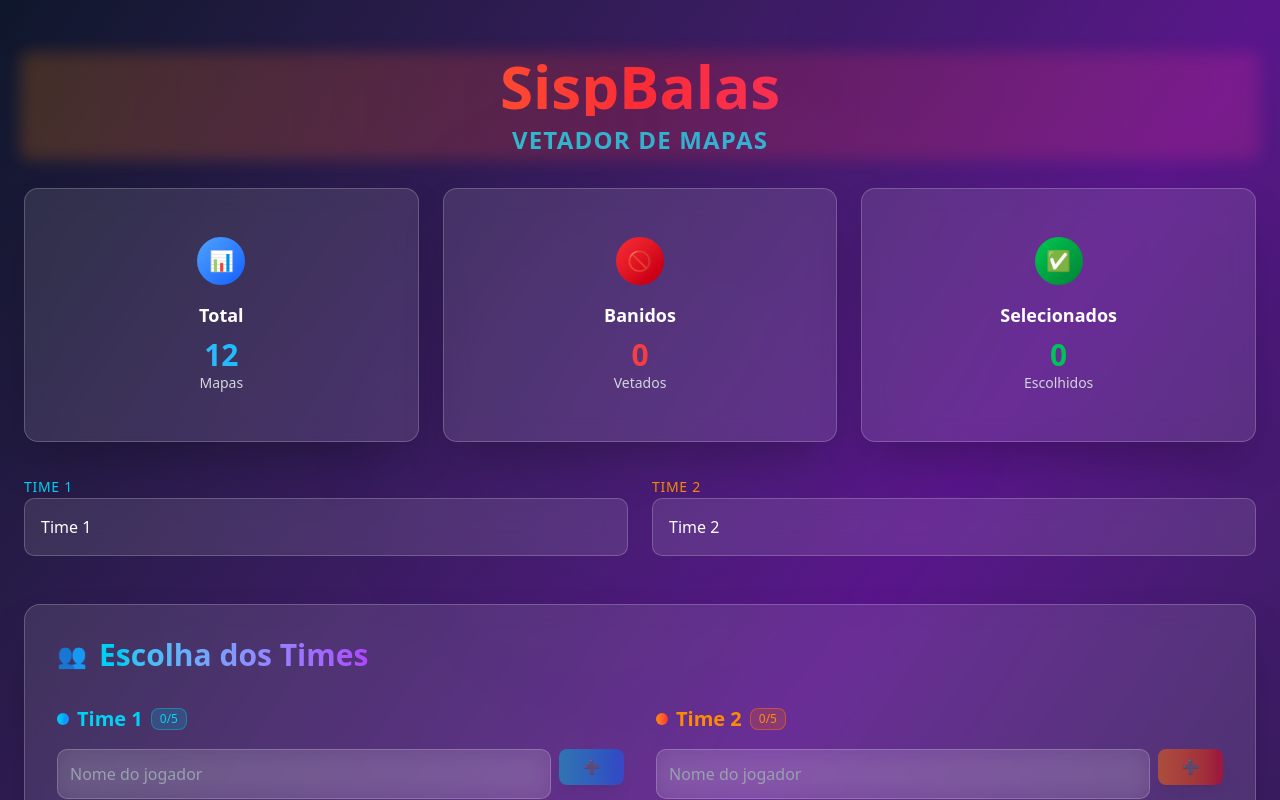
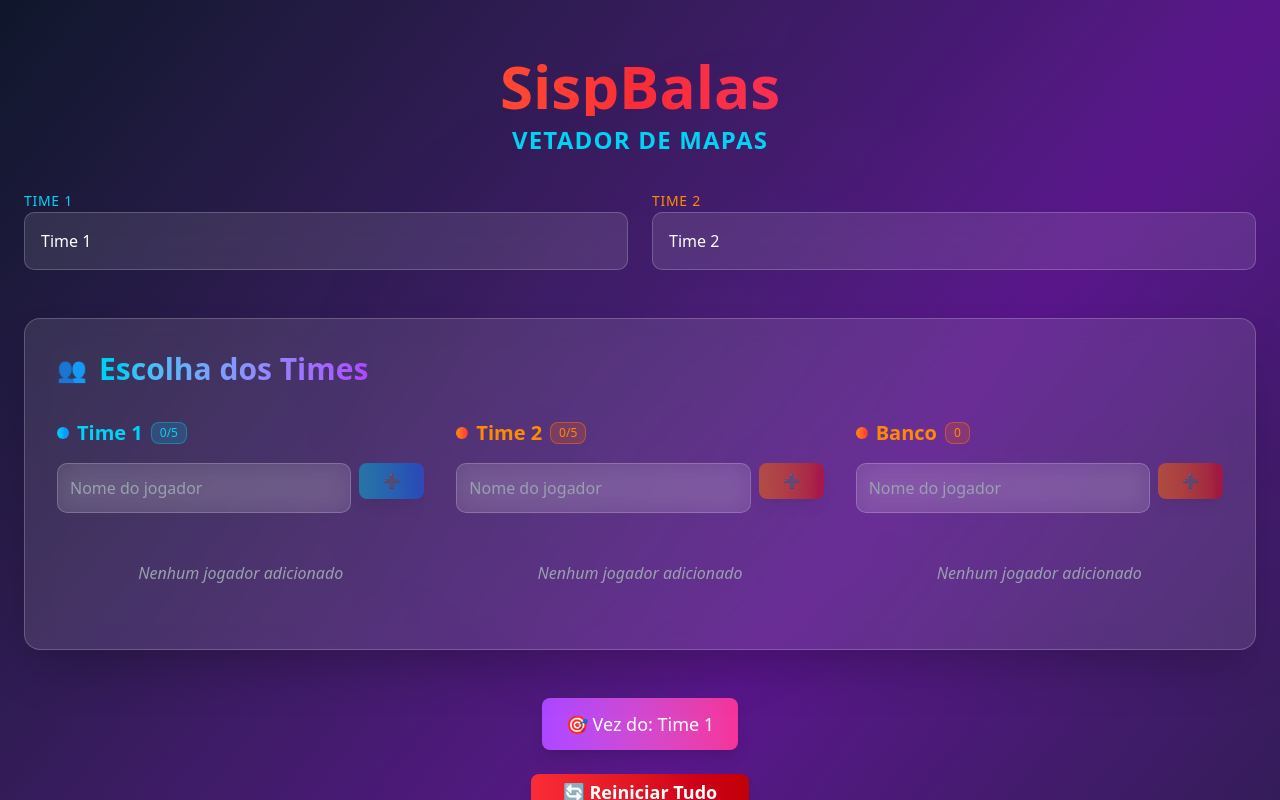
Before and after one commit to adao-locks/cs2-map-selector, a Next.js app: page / in a window 1280 px wide. Shown: the top 800 px of the page. Built offline with nearby package versions, Linux system fonts and the light colour scheme.

Commit message:
Add team 3 management features to CS2MapSelector and update package dependencies

```diff
--- a/app/awards/page.tsx
+++ b/app/awards/page.tsx
@@ -1,6 +1,6 @@
+/* eslint-disable @next/next/no-img-element */
 "use client"
 
-import { Button } from "@/components/ui/button"
 import Link from "next/link"
 
 export default function CS2PlayerAwards() {
--- a/app/page.tsx
+++ b/app/page.tsx
@@ -11,13 +11,16 @@ import Link from "next/link"
 export default function CS2MapSelector() {
   const [team1, setTeam1] = useState("Time 1")
   const [team2, setTeam2] = useState("Time 2")
+  const [team3, setBanco] = useState("Banco")
   const [currentTeam, setCurrentTeam] = useState(1)
   const [actionHistory, setActionHistory] = useState<Array<{ team: number; action: string; map: string }>>([])
 
   const [team1Players, setTeam1Players] = useState<string[]>([])
   const [team2Players, setTeam2Players] = useState<string[]>([])
+  const [team3Players, setTeam3Players] = useState<string[]>([])
   const [newPlayerTeam1, setNewPlayerTeam1] = useState("")
   const [newPlayerTeam2, setNewPlayerTeam2] = useState("")
+  const [newPlayerTeam3, setNewPlayerTeam3] = useState("")
   const [copySuccess, setCopySuccess] = useState(false)
 
   const [maps, setMaps] = useState([
@@ -55,10 +58,13 @@ export default function CS2MapSelector() {
     setCurrentTeam(1)
     setTeam1("Time 1")
     setTeam2("Time 2")
+    setBanco("Banco")
     setTeam1Players([])
     setTeam2Players([])
+    setTeam3Players([])
     setNewPlayerTeam1("")
     setNewPlayerTeam2("")
+    setNewPlayerTeam3("")
   }
 
   const bannedMaps = maps.filter((map) => map.isBanned)
@@ -123,12 +129,23 @@ export default function CS2MapSelector() {
     }
   }
 
+  const addPlayerTeam3 = () => {
+    if (newPlayerTeam3.trim() && team3Players.length < 5) {
+      setTeam3Players([...team3Players, newPlayerTeam3.trim()])
+      setNewPlayerTeam2("")
+    }
+  }
+
   const removePlayerTeam1 = (index: number) => {
     setTeam1Players(team1Players.filter((_, i) => i !== index))
   }
 
   const removePlayerTeam2 = (index: number) => {
     setTeam2Players(team2Players.filter((_, i) => i !== index))
+  }
+
+  const removePlayerTeam3 = (index: number) => {
+    setTeam3Players(team3Players.filter((_, i) => i !== index))
   }
 
   const copyTeamsFormatted = async () => {
@@ -157,49 +174,7 @@ export default function CS2MapSelector() {
               SispBalas
             </h1>
             <p className="text-xl md:text-2xl font-semibold text-cyan-400 tracking-wider">VETADOR DE MAPAS</p>
-            <div className="absolute -inset-1 bg-gradient-to-r from-orange-400 via-red-500 to-pink-500 rounded-lg blur opacity-20"></div>
           </div>
-        </div>
-
-        <div className="grid grid-cols-1 md:grid-cols-3 gap-6 mb-8">
-          <Card className="bg-white/10 backdrop-blur-md border border-white/20 shadow-2xl hover:shadow-orange-500/20 transition-all duration-300">
-            <CardContent className="p-6 text-center">
-              <div className="w-12 h-12 mx-auto mb-4 bg-gradient-to-br from-blue-400 to-blue-600 rounded-full flex items-center justify-center">
-                <span className="text-white font-bold text-xl">📊</span>
-              </div>
-              <h3 className="text-lg font-semibold text-white mb-2">Total</h3>
-              <p className="text-3xl font-bold bg-gradient-to-r from-blue-400 to-cyan-400 bg-clip-text text-transparent">
-                {maps.length}
-              </p>
-              <p className="text-sm text-gray-300">Mapas</p>
-            </CardContent>
-          </Card>
-
-          <Card className="bg-white/10 backdrop-blur-md border border-white/20 shadow-2xl hover:shadow-red-500/20 transition-all duration-300">
-            <CardContent className="p-6 text-center">
-              <div className="w-12 h-12 mx-auto mb-4 bg-gradient-to-br from-red-500 to-red-700 rounded-full flex items-center justify-center">
-                <span className="text-white font-bold text-xl">🚫</span>
-              </div>
-              <h3 className="text-lg font-semibold text-white mb-2">Banidos</h3>
-              <p className="text-3xl font-bold bg-gradient-to-r from-red-400 to-red-600 bg-clip-text text-transparent">
-                {bannedMaps.length}
-              </p>
-              <p className="text-sm text-gray-300">Vetados</p>
-            </CardContent>
-          </Card>
-
-          <Card className="bg-white/10 backdrop-blur-md border border-white/20 shadow-2xl hover:shadow-green-500/20 transition-all duration-300">
-            <CardContent className="p-6 text-center">
-              <div className="w-12 h-12 mx-auto mb-4 bg-gradient-to-br from-green-500 to-green-700 rounded-full flex items-center justify-center">
-                <span className="text-white font-bold text-xl">✅</span>
-              </div>
-              <h3 className="text-lg font-semibold text-white mb-2">Selecionados</h3>
-              <p className="text-3xl font-bold bg-gradient-to-r from-green-400 to-green-600 bg-clip-text text-transparent">
-                {selectedMaps.length}
-              </p>
-              <p className="text-sm text-gray-300">Escolhidos</p>
-            </CardContent>
-          </Card>
         </div>
 
         <div className="grid grid-cols-1 md:grid-cols-2 gap-6 mb-8">
@@ -233,7 +208,7 @@ export default function CS2MapSelector() {
             </span>
           </h2>
 
-          <div className="grid grid-cols-1 md:grid-cols-2 gap-8">
+          <div className="grid grid-cols-1 md:grid-cols-3 gap-8">
             {/* Team 1 Players */}
             <div className="space-y-4">
               <div className="flex items-center gap-2 mb-4">
@@ -347,10 +322,66 @@ export default function CS2MapSelector() {
                 )}
               </div>
             </div>
+
+            {/* Banco Players */}
+            <div className="space-y-4">
+              <div className="flex items-center gap-2 mb-4">
+                <div className="w-3 h-3 rounded-full bg-gradient-to-r from-orange-400 to-red-500"></div>
+                <h3 className="text-xl font-bold text-orange-400">{team3}</h3>
+                <Badge className="bg-orange-500/20 text-orange-400 border border-orange-500/50">
+                  {team3Players.length}
+                </Badge>
+              </div>
+
+              <div className="flex gap-2">
+                <input
+                  type="text"
+                  value={newPlayerTeam3}
+                  onChange={(e) => setNewPlayerTeam3(e.target.value)}
+                  onKeyPress={(e) => e.key === "Enter" && addPlayerTeam3()}
+                  className="flex-1 p-3 bg-white/10 backdrop-blur-md border border-white/20 rounded-lg text-white placeholder-gray-400 focus:border-orange-400 focus:ring-2 focus:ring-orange-400/20 transition-all"
+                  placeholder="Nome do jogador"
+                  maxLength={20}
+                  disabled={team3Players.length >= 50}
+                />
+                <Button
+                  onClick={addPlayerTeam3}
+                  disabled={!newPlayerTeam3.trim() || team3Players.length >= 50}
+                  className="bg-gradient-to-r from-orange-500 to-red-600 hover:from-orange-600 hover:to-red-700 text-white border-0 px-6 font-semibold shadow-lg hover:shadow-orange-500/25 transition-all duration-300 disabled:opacity-50 disabled:cursor-not-allowed"
+                >
+                  ➕
+                </Button>
+              </div>
+
+              <div className="space-y-4">
+                {team3Players.map((player, index) => (
+                  <div
+                    key={index}
+                    className="flex items-center justify-between p-3 bg-orange-500/10 backdrop-blur-md border border-orange-500/30 rounded-lg group hover:bg-orange-500/20 transition-all duration-300"
+                  >
+                    <div className="flex items-center gap-3">
+                      <Badge className="bg-gradient-to-r from-orange-500 to-red-600 text-white border-0 w-8 h-8 flex items-center justify-center">
+                        {index + 1}
+                      </Badge>
+                      <span className="text-white font-medium">{player}</span>
+                    </div>
+                    <Button
+                      onClick={() => removePlayerTeam3(index)}
+                      size="sm"
+                      className="bg-red-500/20 hover:bg-red-500/40 text-red-400 border border-red-500/50 opacity-0 group-hover:opacity-100 transition-all duration-300"
+                    >
+                      ✕
+                    </Button>
+                  </div>
+                ))}
+                {team3Players.length === 0 && (
+                  <div className="text-center py-8 text-gray-400 italic">Nenhum jogador adicionado</div>
+                )}
+              </div>
+            </div>
           </div>
-
-          {/* Copy Button */}
-          {(team1Players.length > 0 || team2Players.length > 0) && (
+            {/* Copy Button */}
+            {(team1Players.length > 0 || team2Players.length > 0 || team3Players.length > 0) && (
             <div className="mt-8 flex justify-center">
               <Button
                 onClick={copyTeamsFormatted}
@@ -358,8 +389,7 @@ export default function CS2MapSelector() {
               >
                 {copySuccess ? "✅ Copiado!" : "📋 Copiar Times Formatados"}
               </Button>
-            </div>
-          )}
+            </div>)}
         </div>
 
         <div className="text-center mb-6">
@@ -446,7 +476,7 @@ export default function CS2MapSelector() {
             <h2 className="text-3xl font-bold text-white mb-8 flex items-center gap-3">
               <span className="text-2xl">📜</span>
               <span className="bg-gradient-to-r from-cyan-400 to-blue-500 bg-clip-text text-transparent">
-                Histórico de Ações
+                Histórico de Vetos
               </span>
             </h2>
 
--- a/package.json
+++ b/package.json
@@ -13,9 +13,9 @@
     "class-variance-authority": "^0.7.1",
     "clsx": "^2.1.1",
     "lucide-react": "^0.544.0",
-    "next": "15.5.3",
-    "react": "19.1.0",
-    "react-dom": "19.1.0",
+    "next": "^15.5.3",
+    "react": "^19.1.0",
+    "react-dom": "^19.1.0",
     "tailwind-merge": "^3.3.1"
   },
   "devDependencies": {
```
Also changed, not shown: 1 other file (tests, documents, lock files or other folders).
